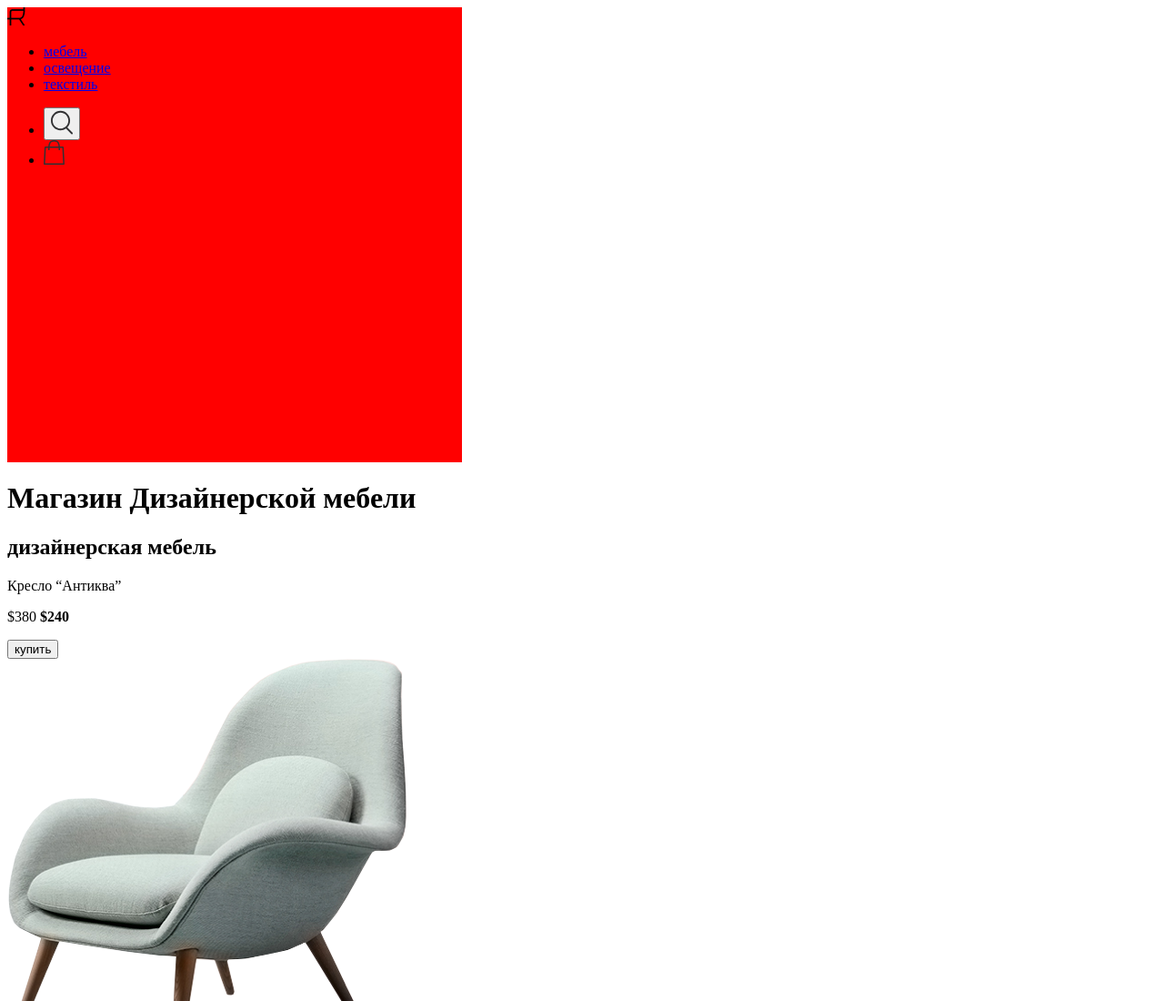
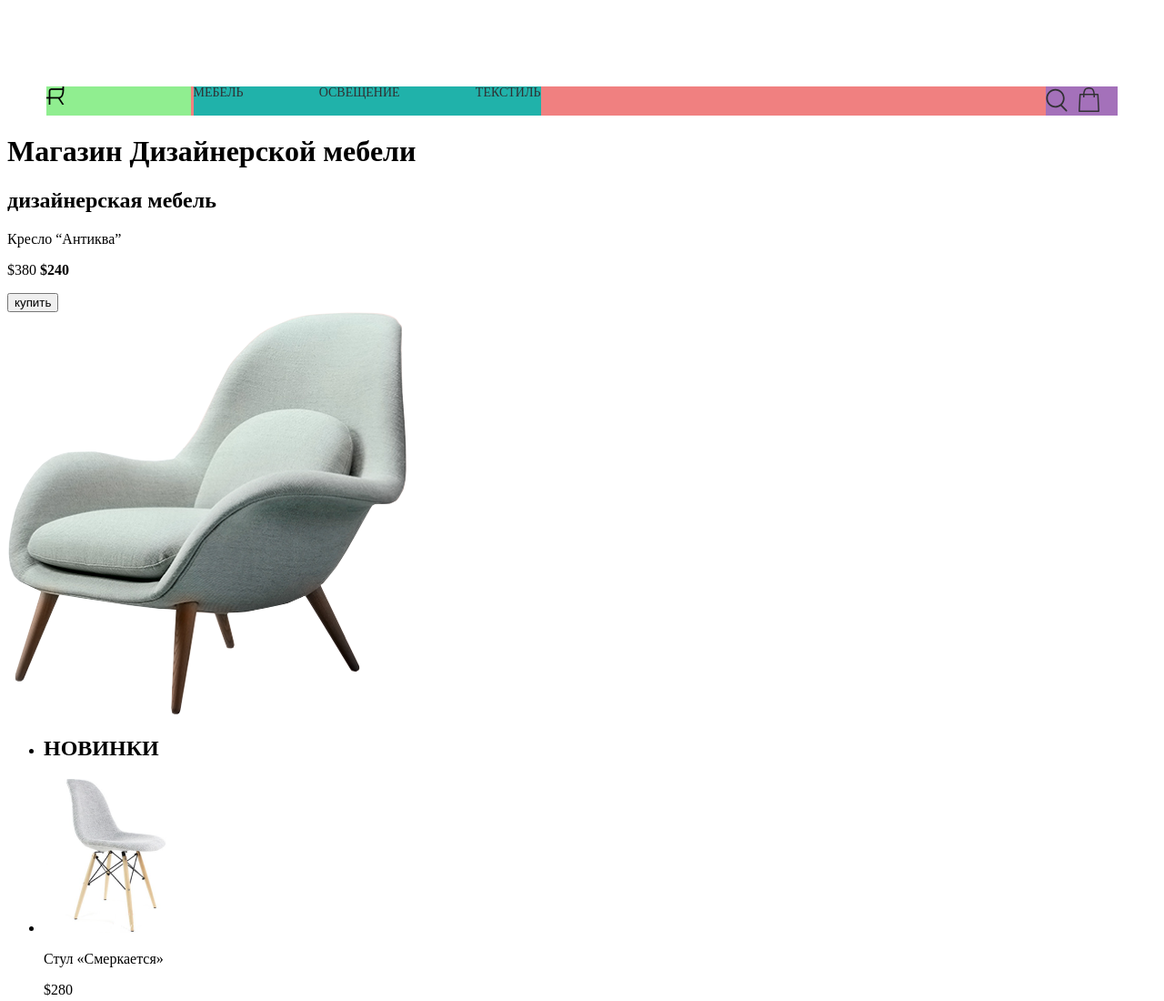
Before and after one commit to S-E-Pashin/DesignerFurniture, a website: page source/index.html in a window 1280 px wide. Shown: the top 1100 px of the page at 91% size. Drawn offline with nearby package versions, Linux system fonts and the light colour scheme; files that its build step writes are made by us from their sources.

Commit message:
Создана сетка для хедера страницы а так же она немного подкорректирована в отступах и велечинах на будущее. Прилипание между логотипоми меню выбора страницы выполнено посредством задания у логотипа внутреннего отступа а у менюшкой заданием внешнего отступа равного 0.

```diff
--- a/notes.txt
+++ b/notes.txt
@@ -87,7 +87,9 @@ style.less  У меня не было этого файла а в нем дол
 TODO нужно будет посмотреть влияет ли последовательность указанных для импорта файлов на то как они будут подключены/созданы и подключены в проекте.
 Так же нужно было еще убрать упоминания того чего у меня нет в проекте, того же спрайта, хотя может быть если бы я оставил эту таску то может быть все было бы и в порядке.
 
-
+Ширина дескропа 1440px
+Контентная ширина 1178px
+Я напроч забыл как подключать шрифты, следуетэто повторить, повезло что в этом проекте по всей видимости шрифты точно такие же что и в пинке а раз так то я сделаю все относительно их по полной аналогии... А это сами файлы шрифтов локальные, файл в глобал .лесс и так же прописывание данных шрифтов в самом файле index.
 
 
 
--- a/source/index.html
+++ b/source/index.html
@@ -5,6 +5,9 @@
     <meta name="viewport" content="width=device-width, initial-scale=1">
     <title>Дизайнерская мебель</title>
     <link rel="stylesheet" href="css/style.css">
+    <link href="fonts/opensanslight.woff2" rel="preload" as="font">
+    <link href="fonts/opensans.woff2" rel="preload" as="font">
+    <link href="fonts/opensansbold.woff2" rel="preload" as="font">
 	</head>
 	<body>
 		<header class="header">
--- /dev/null
+++ b/source/less/blocks/header.less
@@ -0,0 +1,55 @@
+.header {
+  display: flex;
+  flex-direction: column;
+  // justify-content: center;
+  align-items: center;
+  width: 100%;
+  // height: px;
+  // margin-top: 0px;
+  // margin-right: 0px;
+  // margin-bottom: 0px;
+  // margin-left: 0px;
+  // padding-top: 0px;
+  // padding-right: 0px;
+  // padding-bottom: 0px;
+  // padding-left: 0px;
+  // margin: 0px 0px 0px 0px;
+  // padding: 0px 0px 0px 0px;
+  // font-size: px;
+  // line-height: px;
+  // font-weight: 400;
+  // text-align: center;
+  // color: @;
+  // background-color: red;
+  // background-image: url("");
+  // border: 1px solid @;
+  // border-radius: 3px;
+}
+
+// {
+//   // display: flex;
+//   // flex-direction: row;
+//   // justify-content: start;
+//   // align-items: center;
+//   // width: px;
+//   // height: px;
+//   // margin-top: 0px;
+//   // margin-right: 0px;
+//   // margin-bottom: 0px;
+//   // margin-left: 0px;
+//   // padding-top: 0px;
+//   // padding-right: 0px;
+//   // padding-bottom: 0px;
+//   // padding-left: 0px;
+//   // margin: 0px 0px 0px 0px;
+//   // padding: 0px 0px 0px 0px;
+//   // font-size: px;
+//   // line-height: px;
+//   // font-weight: 400;
+//   // text-align: center;
+//   // color: @;
+//   // background-color: @;
+//   // background-image: url("");
+//   // border: 1px solid @;
+//   // border-radius: 3px;
+// }
--- a/source/less/blocks/main-nav.less
+++ b/source/less/blocks/main-nav.less
@@ -1,5 +1,97 @@
 .main-nav {
-  background-color: red;
-  width: 500px;
-  height: 500px;
+  display: flex;
+  flex-direction: row;
+  justify-content: space-between;
+  // align-items: center;
+  width: @desktop_content_width;
+  // min-height: 30px;
+  margin-top: 87px;
+  // margin-right: 0px;
+  // margin-bottom: 0px;
+  // margin-left: 0px;
+  // padding-top: 0px;
+  // padding-right: 0px;
+  // padding-bottom: 0px;
+  // padding-left: 0px;
+  // margin: 0px 0px 0px 0px;
+  // padding: 0px 0px 0px 0px;
+  // font-size: px;
+  // line-height: px;
+  // font-weight: 400;
+  // text-align: center;
+  // color: @;
+  background-color: lightcoral;
+  // background-image: url("");
+  // border: 1px solid @;
+  // border-radius: 3px;
 }
+
+.main-nav__logo {
+  // display: flex;
+  // flex-direction: row;
+  // justify-content: space-between;
+  // align-items: center;
+  // width: @desktop_content_width;
+  // height: 20px;
+  // margin-top: 87px;
+  // margin-right: 139px;
+  // margin-bottom: 0px;
+  // margin-left: 0px;
+  // padding-top: 0px;
+  padding-right: 139px;
+  // padding-bottom: 0px;
+  // padding-left: 0px;
+  // margin: 0px 0px 0px 0px;
+  // padding: 0px 0px 0px 0px;
+  // font-size: px;
+  // line-height: px;
+  // font-weight: 400;
+  // text-align: center;
+  // color: @;
+  background-color: lightgreen;
+  // background-image: url("");
+  // border: 1px solid @;
+  // border-radius: 3px;
+}
+
+.main-nav__logo img {
+  width: 20px;
+  height: 20px;
+}
+
+.main-nav__list {
+  display: flex;
+  flex-direction: row;
+  justify-content: space-between;
+  // align-items: center;
+  width: 382px;
+  // height: 20px;
+  margin-top: 0;
+  margin-right: 553px;
+  margin-bottom: 0;
+  margin-left: 0;
+  // padding-top: 0px;
+  // padding-right: 0px;
+  // padding-bottom: 0;
+  padding-left: 0;
+  // margin: 0px 0px 0px 0px;
+  // padding: 0px 0px 0px 0px;
+  font-size: 14px;
+  line-height: 14px;
+  font-weight: 400;
+  text-transform: uppercase;
+  // text-align: center;
+  // color: @text_main_color;
+  background-color: lightseagreen;
+  // background-image: url("");
+  // border: 1px solid @;
+  // border-radius: 3px;
+  list-style: none;
+  box-sizing: content-box;
+}
+
+.main-nav__list a {
+  color: @text_main_color;
+  text-decoration: none;
+}
+//
--- /dev/null
+++ b/source/less/blocks/user.less
@@ -0,0 +1,57 @@
+.user {
+  display: flex;
+  flex-direction: row;
+  justify-content: space-between;
+  // align-items: center;
+  width: 79px;
+  // height: 20px;
+  margin-top: 0;
+  // margin-right: 139px;
+  margin-bottom: 0;
+  margin-left: 0;
+  // padding-top: 0px;
+  // padding-right: 139px;
+  // padding-bottom: 0px;
+  padding-left: 0;
+  // margin: 0px 0px 0px 0px;
+  // padding: 0px 0px 0px 0px;
+  // font-size: px;
+  // line-height: px;
+  // font-weight: 400;
+  // text-align: center;
+  // color: @;
+  background-color: rgba(97, 99, 238, 0.527);
+  // background-image: url("");
+  // border: 1px solid @;
+  // border-radius: 3px;
+  list-style: none;
+}
+
+.user__search {
+  // width: 24px;
+  // height: 26px;
+  padding: 0;
+  border: none;
+  font: inherit;
+  color: inherit;
+  background-color: transparent;
+  cursor: pointer;
+}
+
+.user__search svg {
+  padding-top: 2px;
+  width: 24px;
+  height: 26px;
+}
+
+.user__basket {
+  // TODO необходима стилизация для псевдоэлемента отображающего количество выбранных товаров в виде круга справа от этой иконки.
+  padding-right: 10px;
+}
+
+.user__basket svg {
+  width: 23px;
+  height: 27px;
+  padding-top: 1px;
+  padding-right: 10px;
+}
--- /dev/null
+++ b/source/less/global/fonts.less
@@ -0,0 +1,23 @@
+@font-face {
+  font-family: "OpenSans";
+  src: url("../fonts/opensanslight.woff2") format("woff2"), url("../fonts/opensanslight.woff") format("woff");
+  font-weight: 300;
+  font-style: normal;
+  font-display: swap;
+}
+
+@font-face {
+  font-family: "OpenSans";
+  src: url("../fonts/opensans.woff2") format("woff2"), url("../fonts/opensans.woff") format("woff");
+  font-weight: 400;
+  font-style: normal;
+  font-display: swap;
+}
+
+@font-face {
+  font-family: "OpenSans";
+  src: url("../fonts/opensansbold.woff2") format("woff2"), url("../fonts/opensansbold.woff") format("woff");
+  font-weight: 700;
+  font-style: normal;
+  font-display: swap;
+}
--- /dev/null
+++ b/source/less/global/variables.less
@@ -0,0 +1,68 @@
+@desktop_width: 1440px;
+@desktop_content_width: 1178px;
+@text_main_color: rgba(48, 48, 50, 1);
+@text_second_color: rgba(68, 67, 72, 1);
+
+
+// @navy: #1d365d;
+// @bg_main_color: #283645;
+// @bg_second_color: #f2f2f2;
+// @bg_third_color: #1d2631;
+// @bg_fourth_color: rgba(40, 54, 69, 0.3);
+// @bg_fifth_color: #1c9b5e;
+// @bg_sixth_color: #1c9b5e;
+// @bg_button_form: #2aab6d;
+// @text_third_color: #d22856;
+// @text_fourth_color: rgba(210, 40, 86, 0.3);
+// @text_fifth_color: rgba(255, 255, 255, 0.3);
+// @shadow_menu_first: #495562;
+// @border_social_item: #e9ebec;
+// @border_main_color: #e5e5e5;
+// @border_second_color: #dddfe0;
+// @shadow_main_color: rgba(0, 1, 1, 0.15);
+// @selector_base_color: #b5b9be;
+// // @toggle_first_color: #bfc3c7;
+// @bg_quote_color: #efefef;
+// @mobile_width: 320px;
+// @tablet_width: 660px;
+// @retina-dpi: 144dpi;
+// @retina-dppx: 1.5dppx;
+
+// @media (min-resolution: @retina-dpi), (min-resolution: @retina-dppx) {
+//   background-image: url("../img/");
+// }
+
+// @media (min-resolution: @retina-dpi), (min-resolution: @retina-dppx) {
+//   background-image: url("../img/");
+//   // background-size: ;
+//   // background-position: 0px 0px;
+// }
+//
+//
+//
+//
+// display: flex;
+// flex-direction: row;
+// justify-content: start;
+// align-items: center;
+// width: px;
+// height: px;
+// margin-top: 0px;
+// margin-right: 0px;
+// margin-bottom: 0px;
+// margin-left: 0px;
+// padding-top: 0px;
+// padding-right: 0px;
+// padding-bottom: 0px;
+// padding-left: 0px;
+// margin: 0px 0px 0px 0px;
+// padding: 0px 0px 0px 0px;
+// font-size: px;
+// line-height: px;
+// font-weight: 400;
+// text-align: center;
+// color: @;
+// background-color: @;
+// background-image: url("");
+// border: 1px solid @;
+// border-radius: 3px;
--- a/source/less/style.less
+++ b/source/less/style.less
@@ -1 +1,5 @@
+@import "global/variables.less";
+@import "global/fonts.less";
+@import "blocks/header.less";
 @import "blocks/main-nav.less";
+@import "blocks/user.less";
```
Also changed, not shown: source/fonts/opensans.woff (added), source/fonts/opensans.woff2 (added), source/fonts/opensansbold.woff (added), source/fonts/opensansbold.woff2 (added), source/fonts/opensanslight.woff (added), source/fonts/opensanslight.woff2 (added), 1 other file.
